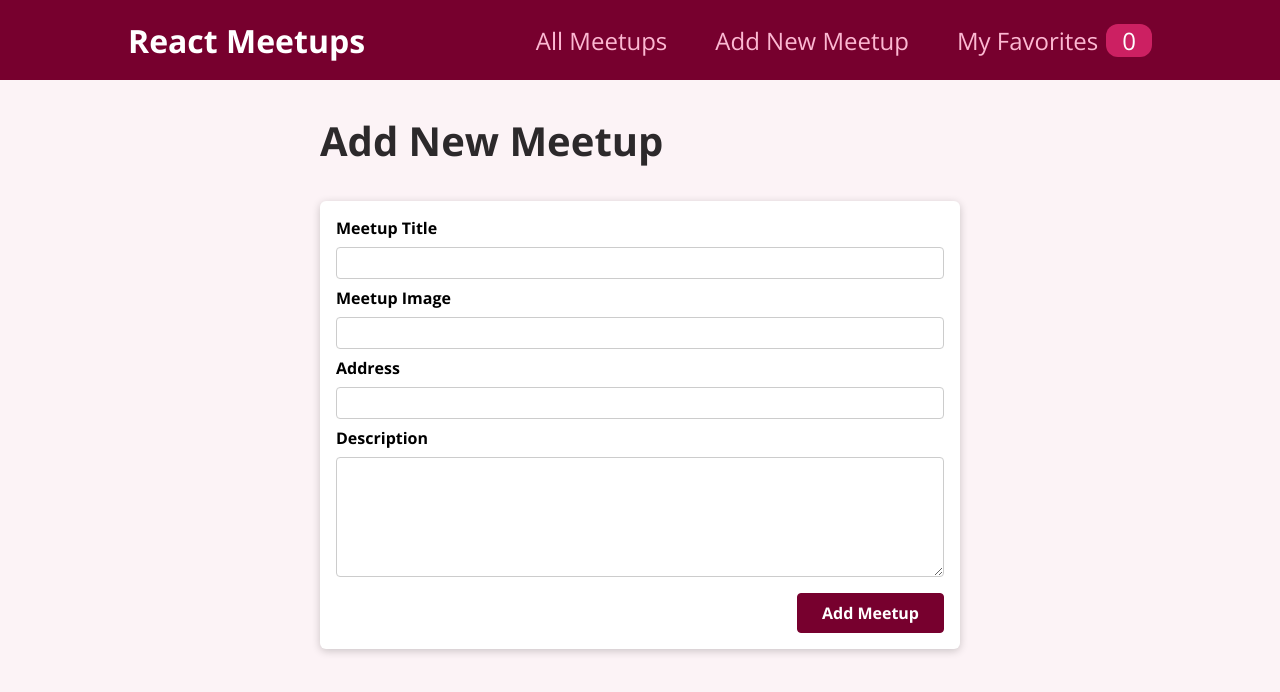
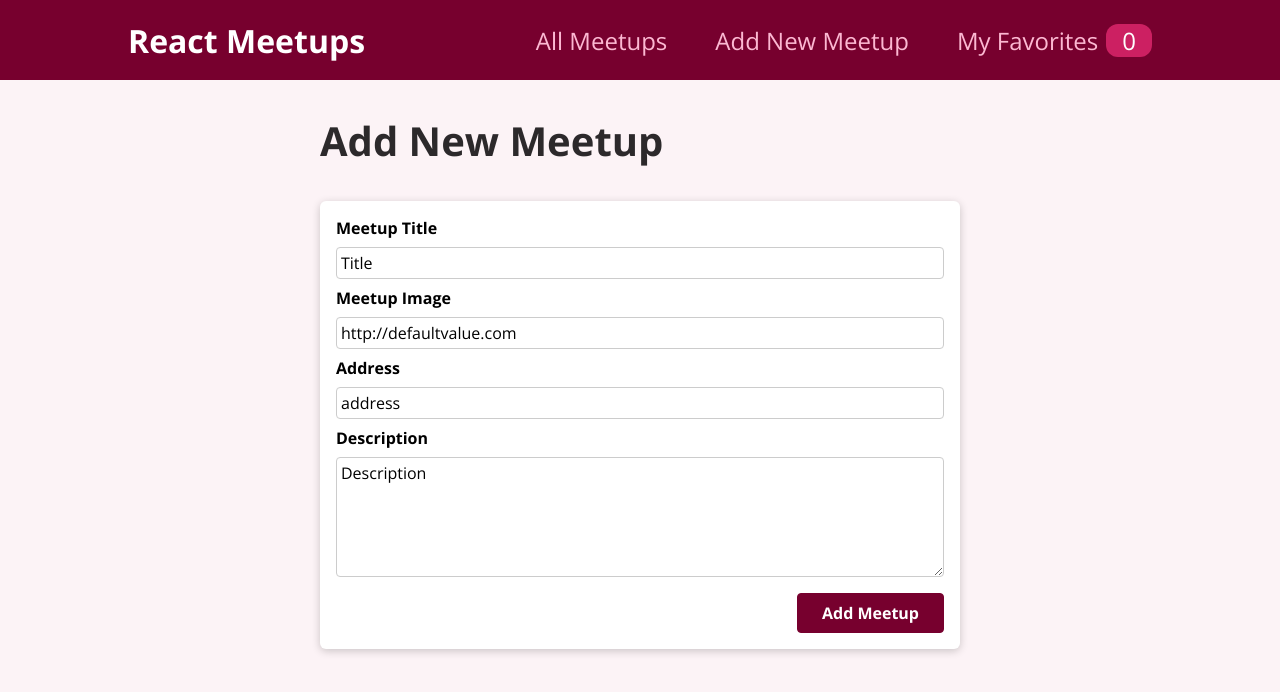
Before and after one commit to Xolsk/axpe, a React (Create React App) app: page / in a window 1280 px wide. Both pictures are taken after a click on the link "Add New Meetup". Shown: the top 692 px of the page. Built offline with nearby package versions, Linux system fonts and the light colour scheme; data requests are answered from the project's data file.

Commit message:
implement form

```diff
--- a/db.json
+++ b/db.json
@@ -23,6 +23,27 @@
       "address": "Meetupstreet 5, 12345 Meetup City",
       "description": "This is a first, amazing meetup which you definitely should not miss. It will be a lot of fun!",
       "favorited": false
+    },
+    {
+      "id": "9bae",
+      "title": "Title",
+      "image": "http://some.com",
+      "description": "dvd",
+      "adress": "dv"
+    },
+    {
+      "id": "682c",
+      "title": "Title",
+      "image": "http://defaultvalue.com",
+      "description": "Description",
+      "adress": "adress"
+    },
+    {
+      "id": "c49e",
+      "title": "Title",
+      "image": "http://defaultvalue.com",
+      "description": "Description",
+      "adress": "adress"
     }
   ]
 }
--- a/src/components/layout/Layout.js
+++ b/src/components/layout/Layout.js
@@ -3,7 +3,7 @@ import { Outlet } from "react-router-dom";
 
 export default function Layout() {
   return (
-    <div>
+    <div data-testid="layout">
       <main className={classes.main}>
         <Outlet />
       </main>
--- a/src/components/meetups/MeetupItem.js
+++ b/src/components/meetups/MeetupItem.js
@@ -26,7 +26,7 @@ function MeetupItem(props) {
       refetch();
       setFetchId(null);
     }
-  }, [data]);
+  }, [data, refetch]);
 
   return (
     <li className={classes.item} data-test="meet-up-item">
--- a/src/components/meetups/NewMeetupForm.js
+++ b/src/components/meetups/NewMeetupForm.js
@@ -1,33 +1,85 @@
+import { useSubmit } from "../../util-hooks/useFetch";
 import Card from "../ui/Card";
 import classes from "./NewMeetupForm.module.css";
+import { useState, useEffect } from "react";
+import { useNavigate } from "react-router-dom";
 
 export default function NewMeetupForm() {
+  const [title, setTitle] = useState("Title");
+  const [image, setImage] = useState("http://defaultvalue.com");
+  const [description, setDescription] = useState("Description");
+  const [address, setAddress] = useState("address");
+  const { data, error, submit, isLoading, clear } = useSubmit(
+    "http://localhost:3001/meetups/"
+  );
+  const navigate = useNavigate();
+
   function submitHandler(event) {
     event.preventDefault();
+    submit({
+      method: "POST",
+      headers: {
+        "Content-Type": "application/json",
+      },
+      body: JSON.stringify({ title, image, description, address }),
+    });
   }
+
+  useEffect(() => {
+    if (data) {
+      clear();
+      navigate("/");
+    }
+  }, [data, clear, navigate]);
 
   return (
     <Card>
       <form className={classes.form} onSubmit={submitHandler}>
         <div className={classes.control}>
           <label htmlFor="title">Meetup Title</label>
-          <input type="text" required id="title" />
+          <input
+            type="text"
+            required
+            id="title"
+            onChange={(e) => setTitle(e.target.value)}
+            value={title}
+          />
         </div>
         <div className={classes.control}>
           <label htmlFor="image">Meetup Image</label>
-          <input type="url" required id="image" />
+          <input
+            type="url"
+            required
+            id="image"
+            onChange={(e) => setImage(e.target.value)}
+            value={image}
+          />
         </div>
         <div className={classes.control}>
           <label htmlFor="address">Address</label>
-          <input type="text" required id="address" />
+          <input
+            type="text"
+            required
+            id="address"
+            onChange={(e) => setAddress(e.target.value)}
+            value={address}
+          />
         </div>
         <div className={classes.control}>
           <label htmlFor="description">Description</label>
-          <textarea id="description" required rows="5"></textarea>
+          <textarea
+            id="description"
+            required
+            rows="5"
+            value={description}
+            onChange={(e) => setDescription(e.target.value)}
+          ></textarea>
         </div>
         <div className={classes.actions}>
-          <button>Add Meetup</button>
+          <button type="submit">Add Meetup</button>
         </div>
+        {isLoading && <div>Loading...</div>}
+        {error && <div>Something went wrong, try again</div>}
       </form>
     </Card>
   );
--- a/src/pages/MeetupsPage.js
+++ b/src/pages/MeetupsPage.js
@@ -15,7 +15,7 @@ export default function MeetupsPage(props) {
         data.filter((item) => item.favorited === true).length
       );
     }
-  }, [data]);
+  }, [data, updateFavoriteCounter]);
 
   if (error) {
     return <p>Oops something went wrong</p>;
--- a/src/util-hooks/useFetch.js
+++ b/src/util-hooks/useFetch.js
@@ -4,6 +4,7 @@ export const useFetch = (url, options = {}) => {
   const [data, setData] = useState(null);
   const [loading, setLoading] = useState(true);
   const [error, setError] = useState(null);
+  const optionsDep = JSON.stringify(options);
 
   const fetchData = async () => {
     setLoading(true);
@@ -27,7 +28,39 @@ export const useFetch = (url, options = {}) => {
     if (url !== null) {
       fetchData();
     }
-  }, [url, JSON.stringify(options)]);
+  }, [url, optionsDep]);
 
   return { data, loading, error, refetch: fetchData };
 };
+
+export const useSubmit = (url) => {
+  const [data, setData] = useState(null);
+  const [loading, setLoading] = useState(true);
+  const [error, setError] = useState(null);
+
+  const fetchData = async (options) => {
+    setLoading(true);
+    setError(null);
+
+    try {
+      const response = await fetch(url, options);
+      if (!response.ok) {
+        throw new Error(`HTTP error! status: ${response.status}`);
+      }
+      const result = await response.json();
+      setData(result);
+    } catch (err) {
+      setError(err.message || "Something went wrong");
+    } finally {
+      setLoading(false);
+    }
+  };
+
+  const clear = () => {
+    setLoading(false);
+    setError(null);
+    setData(null);
+  };
+
+  return { data, loading, error, submit: fetchData, clear };
+};
```
Also changed, not shown: 1 other file (tests, documents, lock files or other folders).
